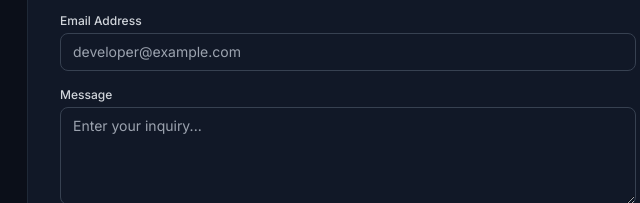
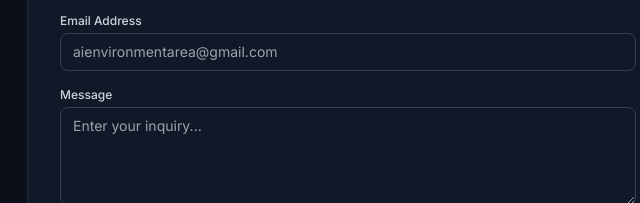
Before and after one commit to jfrankline818-arch/AppStream-Monitor, a plain HTML site: page index.html in a window 1280 px wide. Shown: the part 1846-2049 px from the top of the page, 5-645 px from the left. Drawn offline with nearby package versions, Linux system fonts and the light colour scheme.

Commit message:
Update index.html

```diff
--- a/index.html
+++ b/index.html
@@ -243,7 +243,7 @@
                 </div>
                 <div>
                     <label class="block text-xs font-medium text-gray-300 mb-1">Email Address</label>
-                    <input type="email" required placeholder="developer@example.com" class="w-full bg-gray-900 border border-gray-700 rounded-lg px-3 py-2 text-sm text-white focus:outline-none focus:border-brand-500">
+                    <input type="email" required placeholder="aienvironmentarea@gmail.com" class="w-full bg-gray-900 border border-gray-700 rounded-lg px-3 py-2 text-sm text-white focus:outline-none focus:border-brand-500">
                 </div>
                 <div>
                     <label class="block text-xs font-medium text-gray-300 mb-1">Message</label>
```
